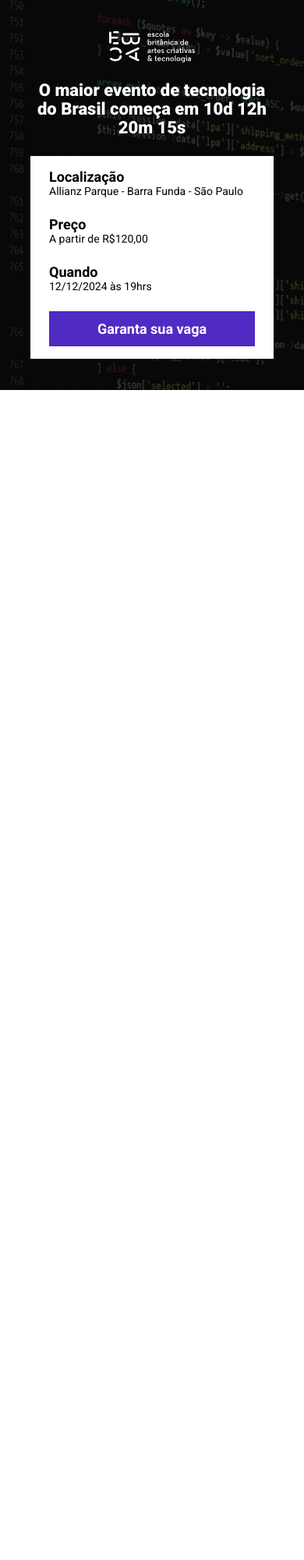
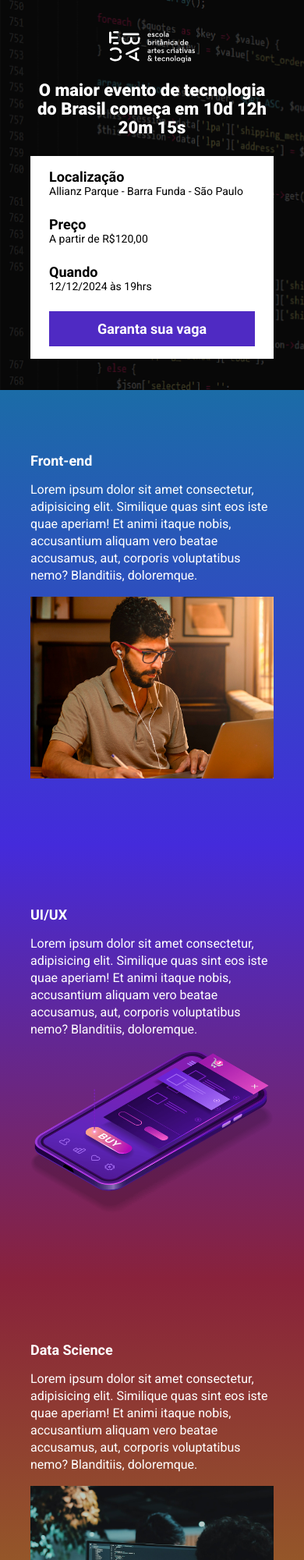
Before and after one commit to monosodrac/ebac_tech_talks, a website built with Parcel: page src/index.html in a window 390 px wide. Shown: the top 2000 px of the page at 78% size. Before the commit the page ends 844 px from the top, so only its background shows below. Built offline with nearby package versions, Linux system fonts and the light colour scheme.

Commit message:
create event sections

```diff
--- a/src/index.html
+++ b/src/index.html
@@ -10,6 +10,8 @@
     <link href="https://fonts.googleapis.com/css2?family=Roboto:ital,wght@0,100;0,300;0,400;0,500;0,700;0,900;1,100;1,300;1,400;1,500;1,700;1,900&display=swap" rel="stylesheet">
 
     <link rel="stylesheet" href="./styles/main.scss">
+
+    <link rel="stylesheet" href="https://unpkg.com/aos@next/dist/aos.css" />
 </head>
 <body>
     <header class="hero">
@@ -39,6 +41,56 @@
             </div>
         </div>
     </header>
+
+    <section class="event event--frontend">
+        <div class="container" data-aos="fade-right">
+            <div class="event__details">
+                <h2 class="event__details__title">Front-end</h2>
+                <p class="event__details__description">
+                    Lorem ipsum dolor sit amet consectetur, adipisicing elit. Similique quas sint eos iste quae aperiam! Et animi itaque nobis, accusantium aliquam vero beatae accusamus, aut, corporis voluptatibus nemo? Blanditiis, doloremque.
+                </p>
+            </div>
+            <img class="event__image" src="./images/frontend.png" alt="Front-end" />
+        </div>
+    </section>
+
+    <section class="event event--ui-ux event--image-left">
+        <div class="container" data-aos="fade-left">
+            <div class="event__details">
+                <h2 class="event__details__title">UI/UX</h2>
+                <p class="event__details__description">
+                    Lorem ipsum dolor sit amet consectetur, adipisicing elit. Similique quas sint eos iste quae aperiam! Et animi itaque nobis, accusantium aliquam vero beatae accusamus, aut, corporis voluptatibus nemo? Blanditiis, doloremque.
+                </p>
+            </div>
+            <img class="event__image" src="./images/ui-ux.png" alt="Front-end" />
+        </div>
+    </section>
+
+    <section class="event event--data-science">
+        <div class="container" data-aos="fade-right">
+            <div class="event__details">
+                <h2 class="event__details__title">Data Science</h2>
+                <p class="event__details__description">
+                    Lorem ipsum dolor sit amet consectetur, adipisicing elit. Similique quas sint eos iste quae aperiam! Et animi itaque nobis, accusantium aliquam vero beatae accusamus, aut, corporis voluptatibus nemo? Blanditiis, doloremque.
+                </p>
+            </div>
+            <img class="event__image" src="./images/data.png" alt="Front-end" />
+        </div>
+    </section>
+
+    <section class="event event--backend event--image-left">
+        <div class="container" data-aos="fade-left">
+            <div class="event__details">
+                <h2 class="event__details__title">Back-end</h2>
+                <p class="event__details__description">
+                    Lorem ipsum dolor sit amet consectetur, adipisicing elit. Similique quas sint eos iste quae aperiam! Et animi itaque nobis, accusantium aliquam vero beatae accusamus, aut, corporis voluptatibus nemo? Blanditiis, doloremque.
+                </p>
+            </div>
+            <img class="event__image" src="./images/backend.png" alt="Front-end" />
+        </div>
+    </section>
+
+    <script src="https://unpkg.com/aos@next/dist/aos.js"></script>
     <script src="./scripts/main.js"></script>
 </body>
 </html>
--- a/src/scripts/main.js
+++ b/src/scripts/main.js
@@ -1 +1 @@
-console.log("Olá, Mundo!")
+AOS.init();
--- /dev/null
+++ b/src/styles/_event.scss
@@ -0,0 +1,63 @@
+@use 'variables';
+
+.event {
+    padding: 80px 0;
+
+    &--frontend {
+        background-image: linear-gradient(variables.$blue1, variables.$blue2);
+    }
+
+    &--ui-ux {
+        background-image: linear-gradient(variables.$blue2, variables.$pink);
+    }
+
+    &--data-science {
+        background-image: linear-gradient(variables.$pink, variables.$yellow);
+    }
+
+    &--backend {
+        background-image: linear-gradient(variables.$yellow, variables.$pink);
+    }
+
+    &--image-left {
+        .container {
+            flex-direction: row-reverse;
+        }
+    }
+
+    .container {
+        display: flex;
+        gap: 40px;
+    }
+
+    &__image{
+        max-width: 360px;
+    }
+
+    &__details {
+        &__title {
+            font-size: 18px;
+            font-weight: bold;
+            margin-bottom: 16px;
+        }
+
+        &__description {
+            line-height: 22px;
+        }
+    }
+
+    @media (max-width: 640px) {
+        .container {
+            display: block;
+        }
+
+        &__image {
+            width: 100%;
+        }
+
+        &__details {
+            margin-right: 0;
+            margin-bottom: 16px;
+        }
+    }
+}
--- a/src/styles/_hero.scss
+++ b/src/styles/_hero.scss
@@ -1,3 +1,5 @@
+@use 'variables';
+
 .hero {
     padding-top: 64px;
     padding-bottom: 100px;
@@ -16,7 +18,7 @@
         left: 0;
         width: 100%;
         height: 100%;
-        background-color: #000;
+        background-color: variables.$secondaryTextColor;
         content: '';
         opacity: .7;
     }
--- /dev/null
+++ b/src/styles/_variables.scss
@@ -0,0 +1,8 @@
+$textColor: #fff;
+$secondaryTextColor: #000;
+
+$blue1: #1B6CA7;
+$blue2: #442BDB;
+$pink: #89223B;
+$yellow: #9C791D;
+$purple: #4F2AC3;
--- a/src/styles/components/_buttons.scss
+++ b/src/styles/components/_buttons.scss
@@ -1,3 +1,5 @@
+@use '../variables';
+
 .button {
     padding: 12px;
     font-size: 18px;
@@ -8,7 +10,7 @@
 
     &--primary {
         color: #fff;
-        background-color: #4F2AC3;
+        background-color: variables.$purple;
     }
 
     @media (max-width: 1024px) {
--- a/src/styles/components/_infos_bar.scss
+++ b/src/styles/components/_infos_bar.scss
@@ -1,6 +1,8 @@
+@use '../variables';
+
 .infos-bar {
     padding: 16px 24px;
-    background-color: #fff;
+    background-color: variables.$textColor;
     display: flex;
     justify-content: space-between;
 
@@ -10,10 +12,10 @@
 
         &__item {
             font-size: 14px;
-            color: #000;
+            color: variables.$secondaryTextColor;
 
             b {
-                color: #000;
+                color: variables.$secondaryTextColor;
                 font-size: 18px;
                 display: block;
             }
--- a/src/styles/main.scss
+++ b/src/styles/main.scss
@@ -1,13 +1,15 @@
+@use 'variables';
 @use 'hero';
 @use 'components/infos_bar';
 @use 'components/buttons';
+@use 'event';
 
 * {
     padding: 0;
     margin: 0;
     box-sizing: border-box;
     font-family: Roboto, sans-serif;
-    color: #fff;
+    color: variables.$textColor;
     list-style: none;
 }
 
```
